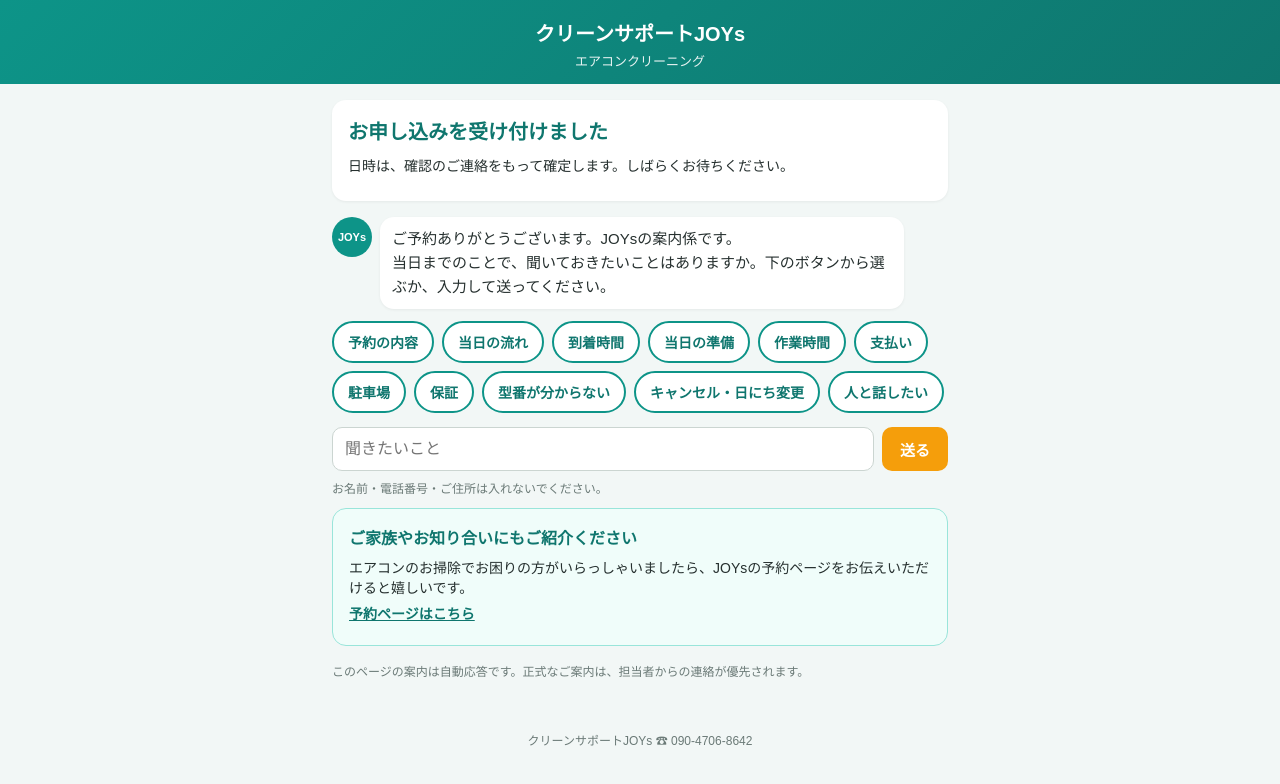
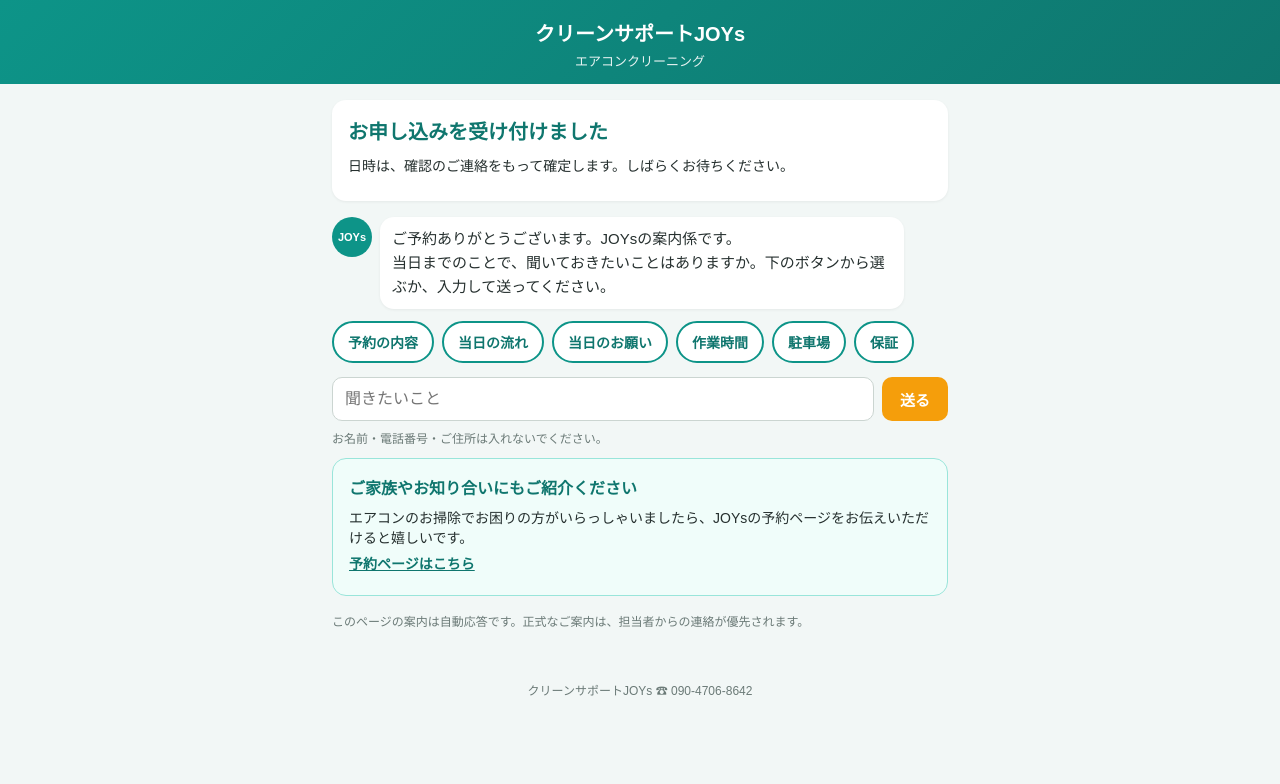
Before and after one commit to kon8777/kon8777.github.io, a plain HTML site: page joys-booking/welcome.html in a window 1280 px wide. Drawn offline with Linux system fonts and the light colour scheme.

Commit message:
案内ページ試作：ボタンを6つに整理、保証文を更新

```diff
--- a/joys-booking/welcome.html
+++ b/joys-booking/welcome.html
@@ -133,39 +133,35 @@
   }
 
   const QA = [
-    { label: "予約の内容", keys: ["内容", "確認", "予約"], answer: () => {
+    { label: "予約の内容", keys: ["内容", "確認", "予約", "到着", "何時", "支払", "払い"], answer: () => {
         if (!bk) return "お申し込みの内容は、この画面の上の「お申し込みを受け付けました」のところに表示されます。お申し込み直後の画面でご確認ください。";
         let s = "お申し込みの内容はこちらです。";
         if (bk.wish1) s += "\n第1希望：" + bk.wish1;
         if (bk.menu) s += "\nご注文内容：" + bk.menu;
         if (bk.total) s += "\n合計金額：" + bk.total;
-        s += "\n日時は確認のご連絡をもって確定します。内容が違うところがありましたら、お電話でお知らせください。";
+        if (bk.pay) s += "\nお支払方法：" + bk.pay;
+        s += "\n日時は確認のご連絡をもって確定します。内容が違うところがありましたら、公式LINEでお知らせください。";
         return s;
       } },
     { label: "当日の流れ", keys: ["流れ", "立ち会い", "外出", "留守"], answer: () =>
       "当日の流れです。\n・到着時に、ごあいさつと作業内容の確認をします\n・作業中は、別室でお休みいただいても、外出していただいても大丈夫です\n・作業が終わったら、作業前後の写真でご説明します\n・最後に、仕上がりの確認をお願いします" },
-    { label: "到着時間", keys: ["到着", "何時", "いつ来"], answer: () =>
-      "到着は、ご希望いただいた枠の時間帯にお伺いします。" + (bk && bk.wish1 ? "\n第1希望は「" + bk.wish1 + "」です。" : "") + "\n確定した日時は、確認のご連絡でお知らせします。" },
-    { label: "当日の準備", keys: ["準備", "片付", "家具"], answer: () =>
+    { label: "当日のお願い", keys: ["準備", "お願い", "片付", "家具"], answer: () =>
       "エアコンの下と周りに、作業できるスペースを空けていただけると助かります。\n動かせる家具や荷物は、寄せていただけるとスムーズです。動かせないものは、そのままで大丈夫です（まわりを養生して作業します）。" },
     { label: "作業時間", keys: ["時間", "何分", "どのくらい"], answer: () =>
       "作業時間は、台数とお掃除機能の有無で変わります。\n当日に、作業を始める前に目安の時間をご説明します。" },
-    { label: "支払い", keys: ["支払", "払い", "領収書"], answer: () =>
-      "お支払い方法は、お申し込みの内容のとおりです。" + (bk && bk.pay ? "\nお申し込みでは「" + bk.pay + "」になっています。" : "") + "\n当日のご案内でも確認いたします。" },
     { label: "駐車場", keys: ["駐車", "車"], answer: () =>
       "駐車場がある場合は、スタッフの車を停めさせてください。\n近くのコインパーキングを使う場合は、駐車料金はお客様のご負担でお願いしています。" },
     { label: "保証", keys: ["保証", "水漏れ", "異音", "壊れ"], answer: () =>
-      "製造から10年以内のエアコンには、作業後1週間の保証が付きます（10年を超える機種は、メーカーのパーツ供給が終わっているため保証対象外です）。\n作業後に異音や水漏れなど気になることがありましたら、お電話でご連絡ください。" },
-    { label: "型番が分からない", keys: ["型番", "機種", "お掃除機能"], answer: () =>
-      "型番が分からなくても大丈夫です。お掃除機能が付いているかどうかは、当日に現地で判断します。" },
-    { label: "キャンセル・日にち変更", keys: ["キャンセル", "変更", "やめ"], answer: () =>
-      "キャンセルや日にちの変更は、お電話（090-4706-8642）か公式LINEでご連絡ください。空き状況を見て調整します。" },
-    { label: "人と話したい", keys: ["人", "電話", "担当"], answer: () =>
-      "担当者へお電話ください。☎ 090-4706-8642\nお申し込みのお名前をお伝えいただくとスムーズです。" }
+      "製造から10年以内のエアコンには、作業後1週間の保証が付きます。\n10年を超える機種は、メーカーのパーツ供給が終わっている可能性があるため、保証対象外となります。\n作業後に異音や水漏れなど気になることがありましたら、公式LINEでご連絡ください。" },
+    // ボタンには出さない。言葉で聞かれたときだけ答える
+    { label: "", keys: ["キャンセル", "変更", "やめ"], answer: () =>
+      "キャンセルや日にちの変更は、公式LINEでご連絡ください。空き状況を見て調整します。" },
+    { label: "", keys: ["型番", "機種", "お掃除機能"], answer: () =>
+      "型番が分からなくても大丈夫です。お掃除機能が付いているかどうかは、当日に現地で判断します。" }
   ];
 
   const qbtns = document.getElementById("qbtns");
-  QA.forEach(q => {
+  QA.filter(q => q.label).forEach(q => {
     const b = document.createElement("button");
     b.textContent = q.label;
     b.addEventListener("click", async () => {
@@ -180,7 +176,7 @@
     addBubble(text, "me");
     const hit = QA.find(q => q.keys.some(k => text.includes(k)));
     if (hit) { await botSay(hit.answer()); }
-    else { await botSay("すみません、その質問にはここではお答えできませんでした。お電話（090-4706-8642）でお気軽にどうぞ。"); }
+    else { await botSay("すみません、その質問にはここではお答えできませんでした。公式LINEでご連絡いただけると助かります。"); }
   }
   document.getElementById("askBtn").addEventListener("click", () => {
     const inp = document.getElementById("askInput");
```
